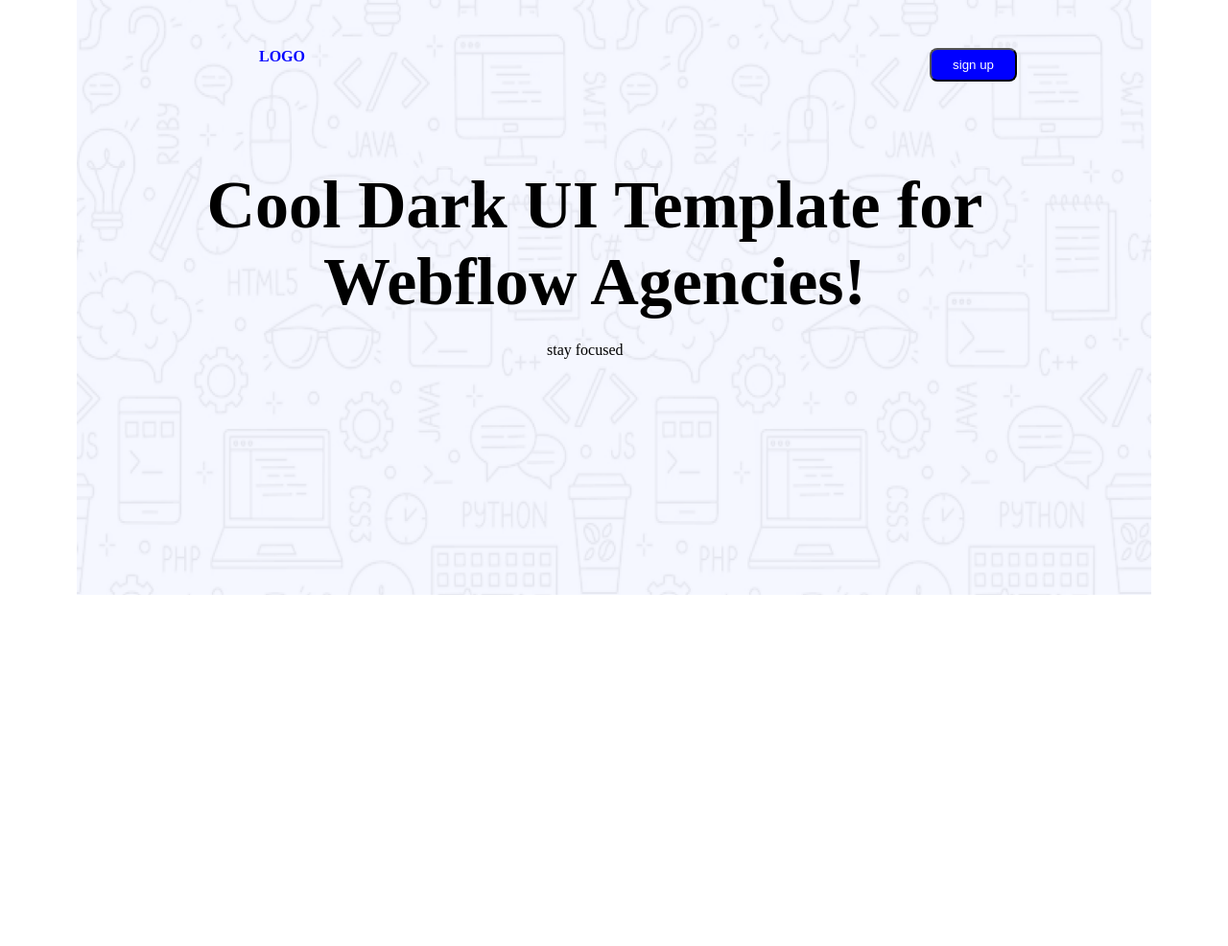
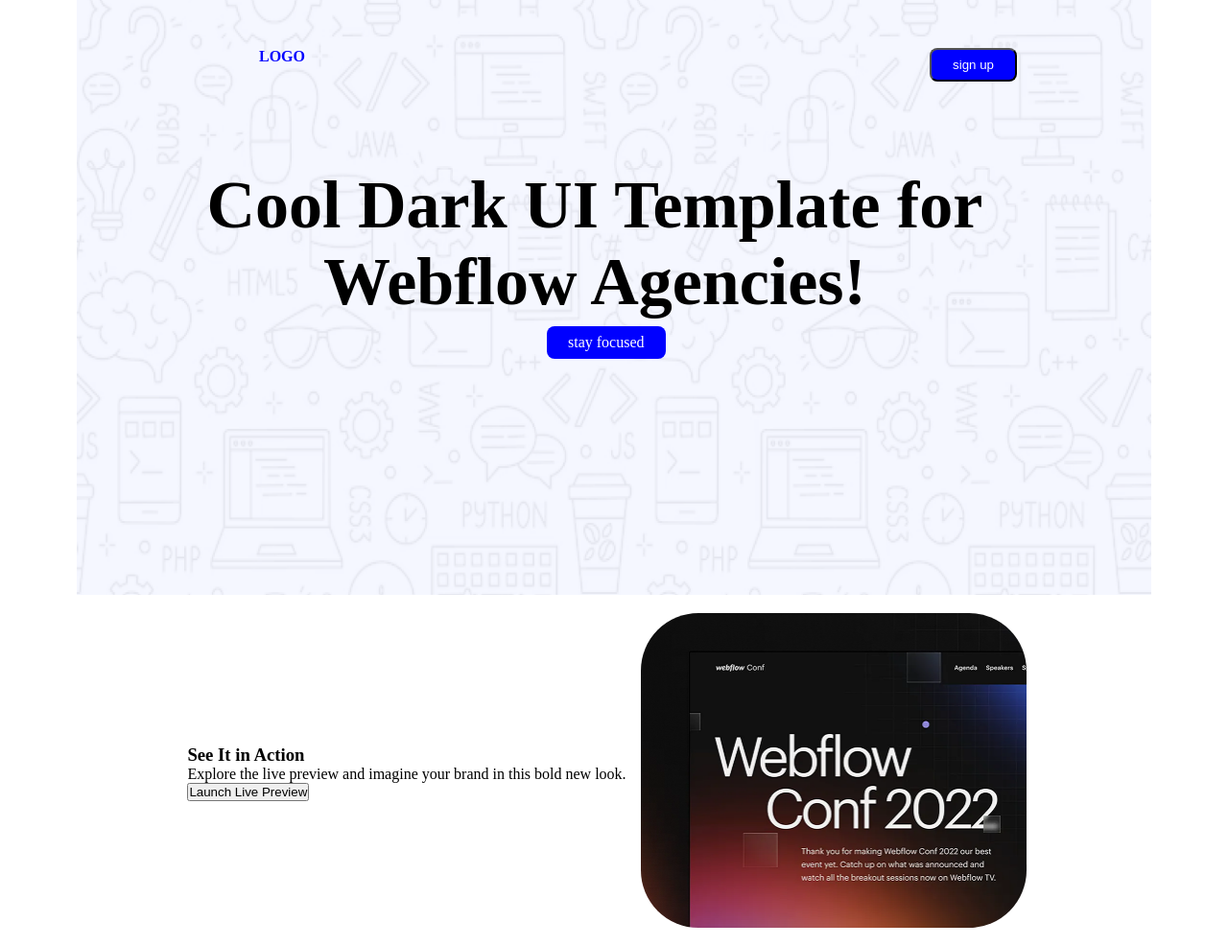
Before and after one commit to Asaaduzzaman/phassignment1.0, a plain HTML site: page index.html in a window 1280 px wide. Shown: the whole page at 96% size. Before the commit the page ends 800 px from the top, so only its background shows below. Drawn offline with Linux system fonts and the light colour scheme.

Commit message:
section one almost complete

```diff
--- a/index.html
+++ b/index.html
@@ -9,13 +9,28 @@
 <body>
     <main>
         <div class="container container2">
-            <img src="./Assets/Hero-bg.png" width="100%" alt="">
+            <img src="./Assets/Hero-bg.png" width="100%" height="100%" alt="">
             <div class="left1">LOGO</div>
             <div class="right1"><button>sign up</button></div>
             <div class="left2" left2>Cool Dark UI Template for Webflow Agencies!</div>
              <div class="center">stay focused</div>
         </div>
 
+        <!-- section bar o1  -->
+        <section class="container2">
+            <div class="section01">
+            <div class="explore">
+              <h3>See It in Action</h3>
+              <p>Explore the live preview and imagine your brand in this bold new look.</p>
+              <button>Launch Live Preview</button>
+            </div>
+            <div class="webflow">
+                <img src="./Assets/wc-mini.png" width="402px"
+                height="328px" alt="">
+            </div>
+            </div>
+        </section>
+
     </main>
 
 </body>
--- a/ph10.css
+++ b/ph10.css
@@ -50,4 +50,27 @@
     position: absolute;
     bottom: 250px;
     left: 550px;
+     font-weight: 400;
+    color: white;
+    background-color: blue;
+    border-radius: 8px;
+    padding: 8px 22px;
   }
+  .section01{
+    display: flex;
+    justify-content: space-between;
+    justify-content: center;
+    align-items: center;
+  }
+  .explore h3 p button{
+    justify-content: center;
+    align-items: center;
+    border: 1px solid indianred;
+  }
+    .webflow img{
+        margin: 15px;
+        border-radius: 60px;
+        right: 80px;
+
+
+    }
```
